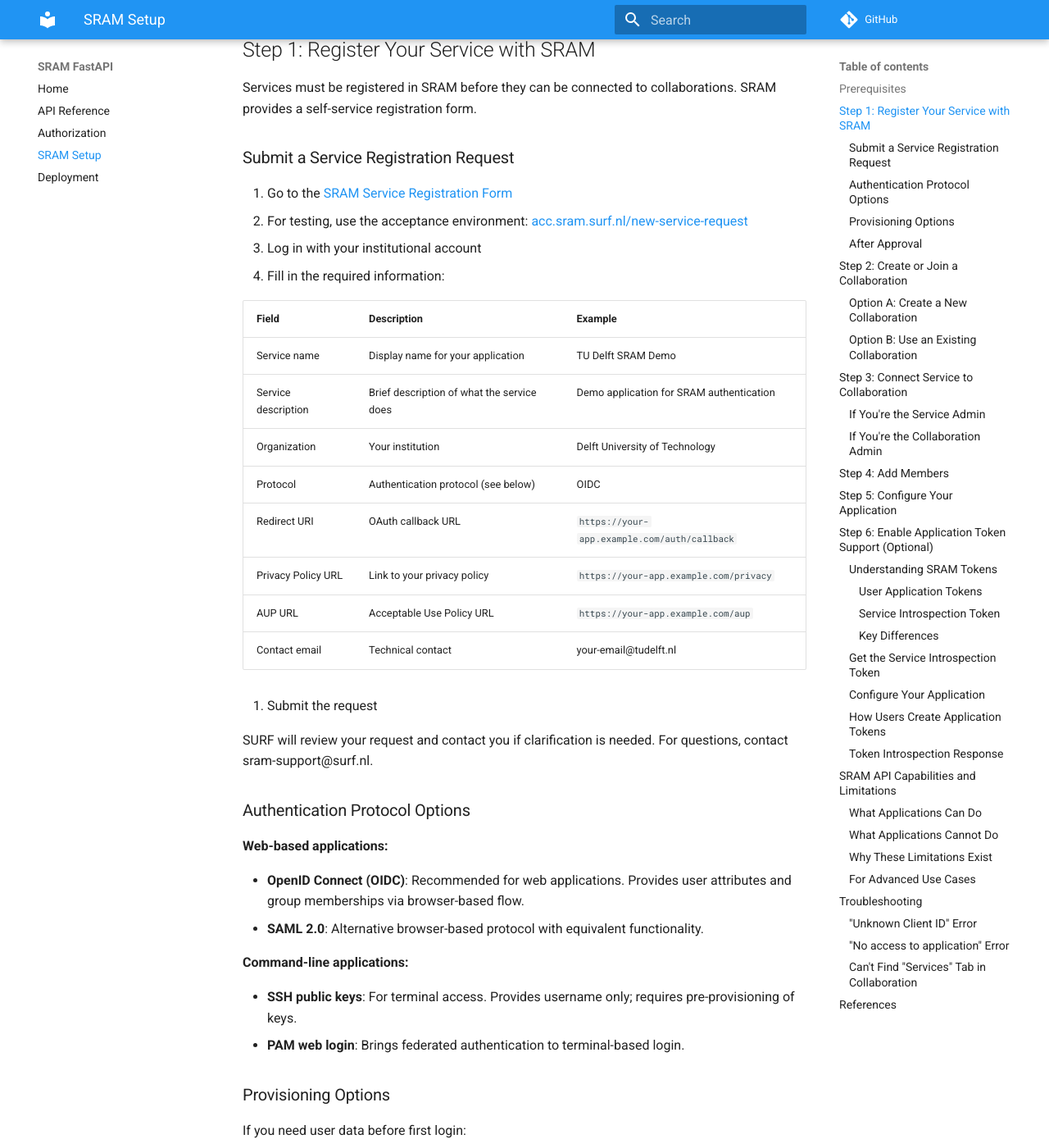
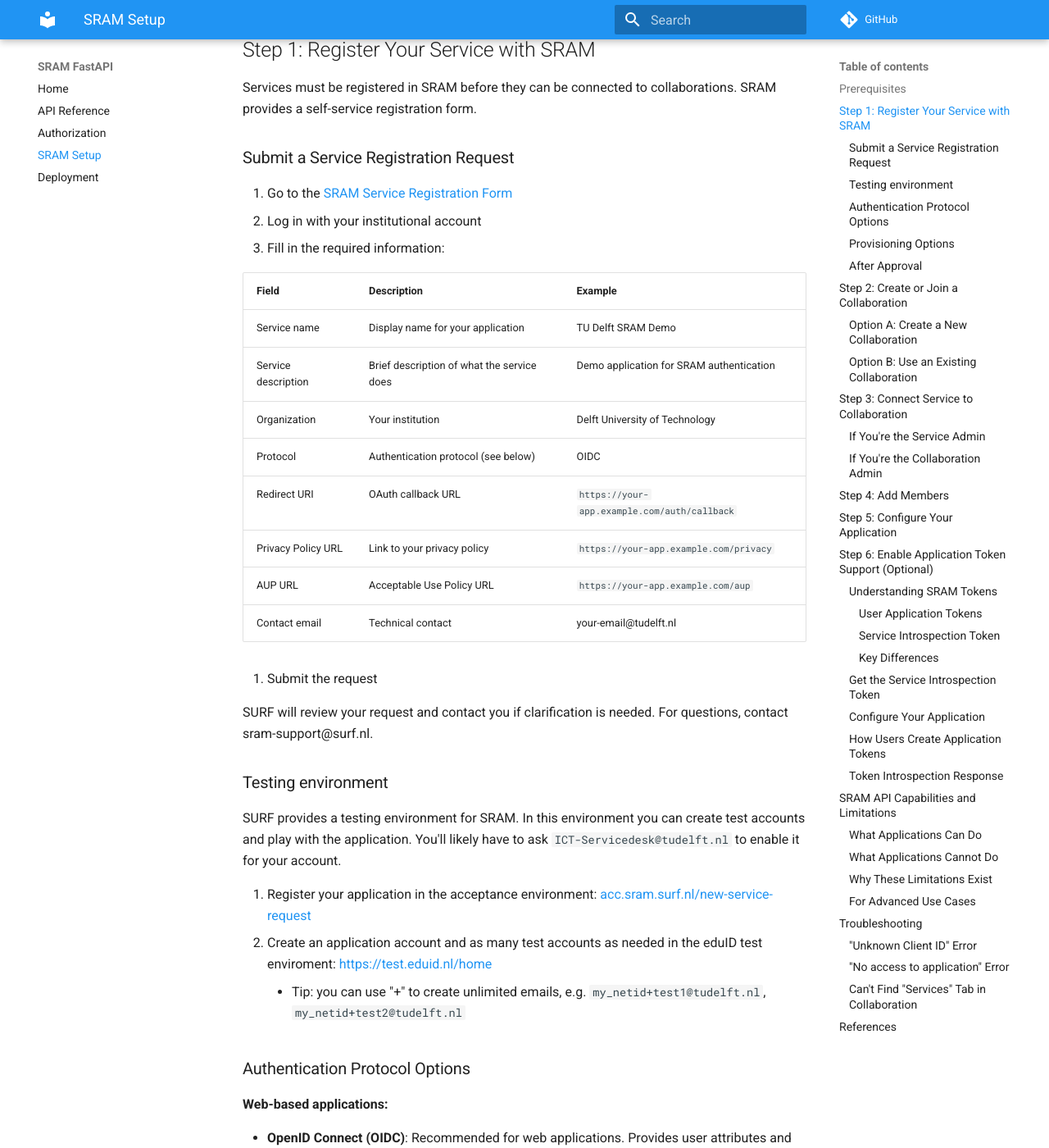
Before and after one commit to sorenwacker/sram-fastapi, an MkDocs documentation site: the page built from docs/sram-setup.md, in a window 1280 px wide and 1400 px high, scrolled down 378 px. Shown: the whole window at 82% size. Built offline with MkDocs 1.6.1 and Material for MkDocs 9.7.7, drawn with Linux system fonts in a browser that asks for light colours; comment, search, counter and statistics services are not loaded.

Commit message:
docs: add section about testing environment

```diff
--- a/docs/sram-setup.md
+++ b/docs/sram-setup.md
@@ -32,6 +31,16 @@
 4. Submit the request
 
 SURF will review your request and contact you if clarification is needed. For questions, contact sram-support@surf.nl.
+
+### Testing environment
+
+SURF provides a testing environment for SRAM.
+In this environment you can create test accounts and play with the application.
+You'll likely have to ask `ICT-Servicedesk@tudelft.nl` to enable it for your account.
+
+1. Register your application in the acceptance environment: [acc.sram.surf.nl/new-service-request](https://acc.sram.surf.nl/new-service-request)
+2. Create an application account and as many test accounts as needed in the eduID test enviroment: [https://test.eduid.nl/home](https://test.eduid.nl/home)
+    - Tip: you can use "+" to create unlimited emails, e.g. `my_netid+test1@tudelft.nl`, `my_netid+test2@tudelft.nl`
 
 ### Authentication Protocol Options
 
```
Also changed, not shown: other parts of docs/sram-setup.md (+0 -1 lines).
